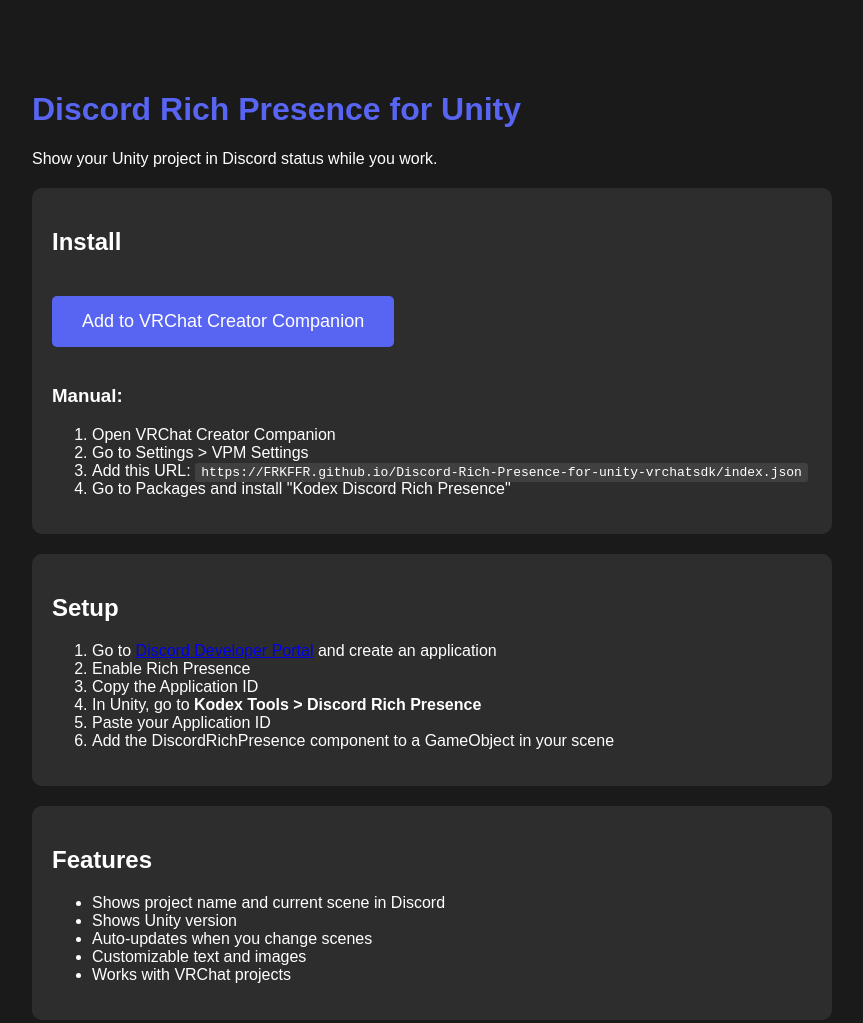
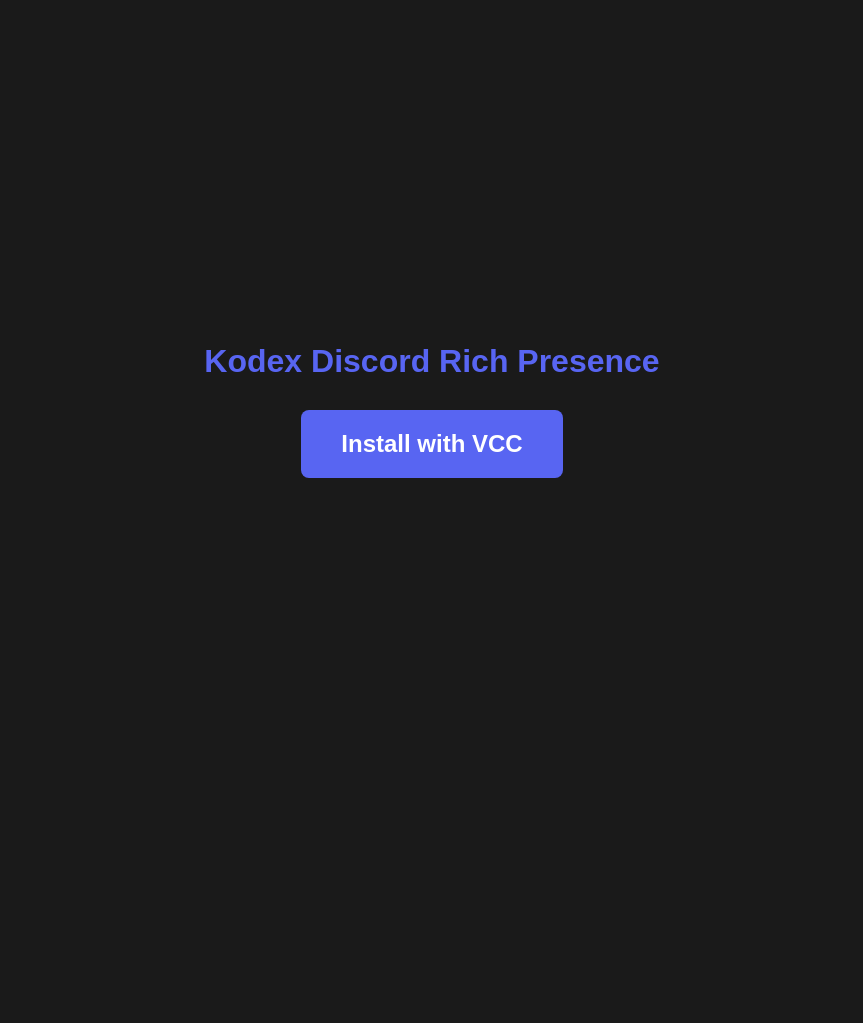
Before and after one commit to FRKFFR/Discord-Rich-Presence-for-unity-vrchatsdk, a plain HTML site: page index.html in a window 1280 px wide. Shown: the whole page, without its empty margins (208-1071 px from the left). After the commit the page ends 800 px from the top, so only its background shows below. Drawn offline with Linux system fonts and the light colour scheme.

Commit message:
Update index.html

```diff
--- a/index.html
+++ b/index.html
@@ -6,79 +6,36 @@
     <style>
         body {
             font-family: Arial, sans-serif;
-            max-width: 800px;
-            margin: 50px auto;
-            padding: 20px;
+            display: flex;
+            flex-direction: column;
+            align-items: center;
+            justify-content: center;
+            height: 100vh;
+            margin: 0;
             background: #1a1a1a;
             color: #fff;
         }
         h1 {
             color: #5865F2;
+            margin-bottom: 30px;
         }
         .button {
             display: inline-block;
             background: #5865F2;
             color: white;
-            padding: 15px 30px;
+            padding: 20px 40px;
             text-decoration: none;
-            border-radius: 5px;
-            font-size: 18px;
-            margin: 20px 0;
+            border-radius: 8px;
+            font-size: 24px;
+            font-weight: bold;
         }
         .button:hover {
             background: #4752C4;
         }
-        .section {
-            background: #2d2d2d;
-            padding: 20px;
-            border-radius: 10px;
-            margin: 20px 0;
-        }
-        code {
-            background: #404040;
-            padding: 2px 6px;
-            border-radius: 3px;
-        }
     </style>
 </head>
 <body>
-    <h1>Discord Rich Presence for Unity</h1>
-    <p>Show your Unity project in Discord status while you work.</p>
-
-    <div class="section">
-        <h2>Install</h2>
-        <a href="vcc://vpm/addRepo?url=https://FRKFFR.github.io/Discord-Rich-Presence-for-unity-vrchatsdk/index.json" class="button">Add to VRChat Creator Companion</a>
-
-        <h3>Manual:</h3>
-        <ol>
-            <li>Open VRChat Creator Companion</li>
-            <li>Go to Settings > VPM Settings</li>
-            <li>Add this URL: <code>https://FRKFFR.github.io/Discord-Rich-Presence-for-unity-vrchatsdk/index.json</code></li>
-            <li>Go to Packages and install "Kodex Discord Rich Presence"</li>
-        </ol>
-    </div>
-
-    <div class="section">
-        <h2>Setup</h2>
-        <ol>
-            <li>Go to <a href="https://discord.com/developers/applications" target="_blank">Discord Developer Portal</a> and create an application</li>
-            <li>Enable Rich Presence</li>
-            <li>Copy the Application ID</li>
-            <li>In Unity, go to <strong>Kodex Tools > Discord Rich Presence</strong></li>
-            <li>Paste your Application ID</li>
-            <li>Add the DiscordRichPresence component to a GameObject in your scene</li>
-        </ol>
-    </div>
-
-    <div class="section">
-        <h2>Features</h2>
-        <ul>
-            <li>Shows project name and current scene in Discord</li>
-            <li>Shows Unity version</li>
-            <li>Auto-updates when you change scenes</li>
-            <li>Customizable text and images</li>
-            <li>Works with VRChat projects</li>
-        </ul>
-    </div>
+    <h1>Kodex Discord Rich Presence</h1>
+    <a href="vcc://vpm/addRepo?url=https://FRKFFR.github.io/Discord-Rich-Presence-for-unity-vrchatsdk/index.json" class="button">Install with VCC</a>
 </body>
 </html>
```
